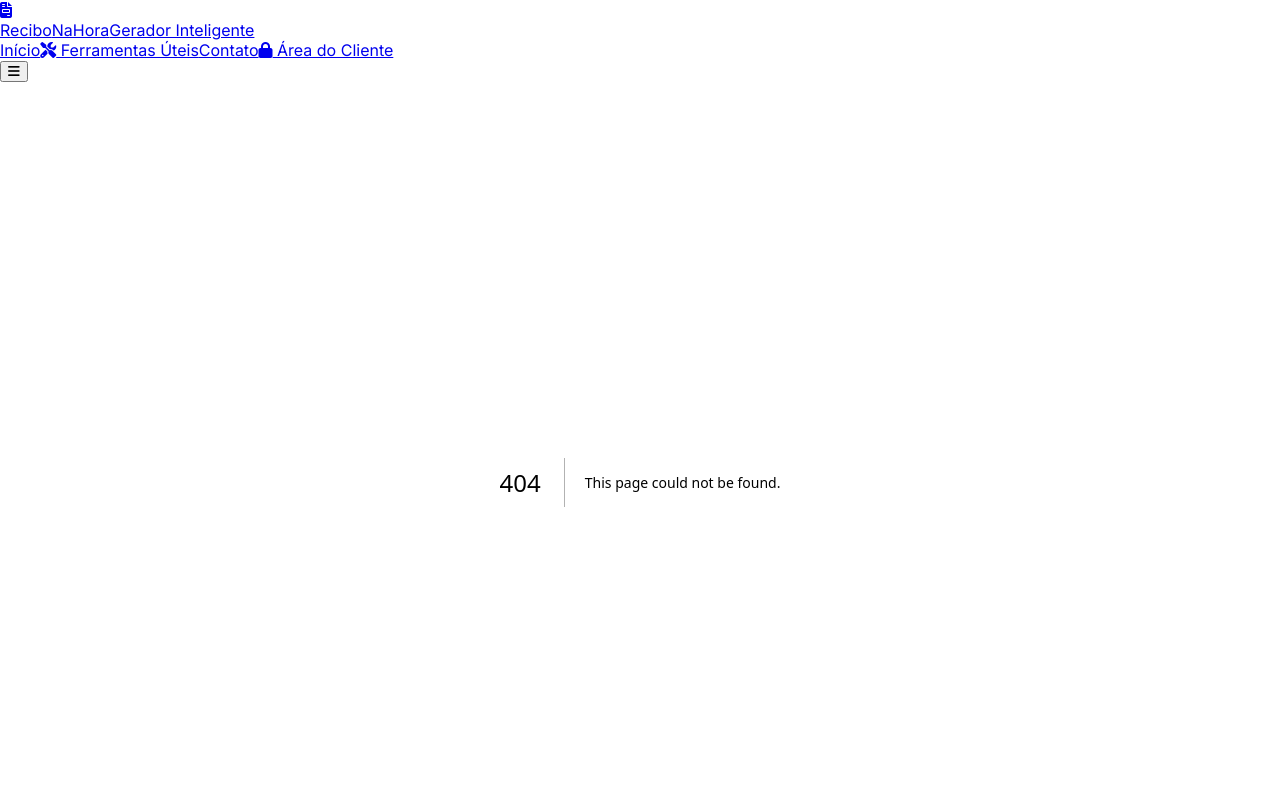
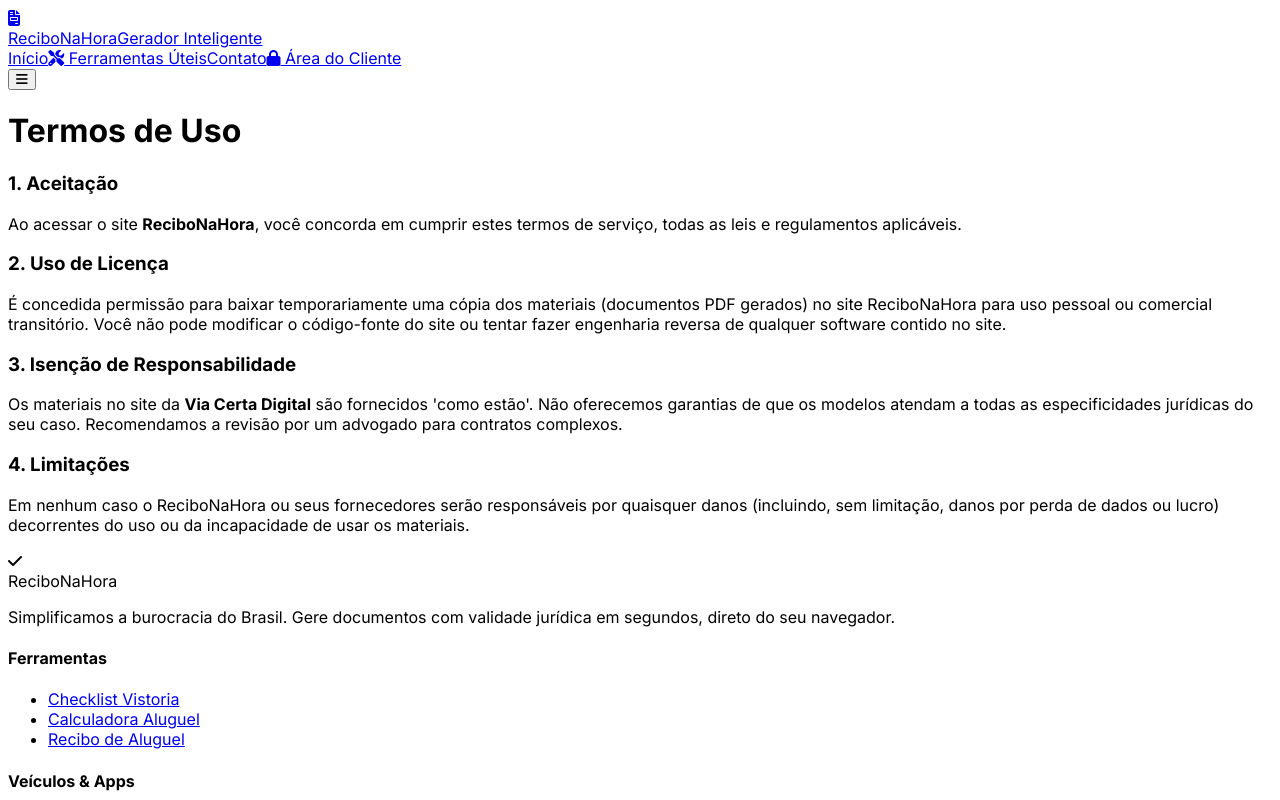
Before and after one commit to flaviomelo2213/recibo-na-hora, a Next.js app: page /termos-uso in a window 1280 px wide. Before the commit this address had no page. Shown: the top 800 px of the page. Built offline with nearby package versions, Linux system fonts and the light colour scheme.

Commit message:
Create TermosUso component for terms of service

```diff
--- /dev/null
+++ b/app/termos-uso/page.tsx
@@ -0,0 +1,20 @@
+export default function TermosUso() {
+  return (
+    <div className="max-w-4xl mx-auto py-16 px-4">
+      <h1 className="text-3xl font-bold mb-6">Termos de Uso</h1>
+      <div className="prose text-slate-600">
+        <h3 className="text-xl font-bold mt-6 mb-2">1. Aceitação</h3>
+        <p>Ao acessar o site <strong>ReciboNaHora</strong>, você concorda em cumprir estes termos de serviço, todas as leis e regulamentos aplicáveis.</p>
+
+        <h3 className="text-xl font-bold mt-6 mb-2">2. Uso de Licença</h3>
+        <p>É concedida permissão para baixar temporariamente uma cópia dos materiais (documentos PDF gerados) no site ReciboNaHora para uso pessoal ou comercial transitório. Você não pode modificar o código-fonte do site ou tentar fazer engenharia reversa de qualquer software contido no site.</p>
+
+        <h3 className="text-xl font-bold mt-6 mb-2">3. Isenção de Responsabilidade</h3>
+        <p>Os materiais no site da <strong>Via Certa Digital</strong> são fornecidos 'como estão'. Não oferecemos garantias de que os modelos atendam a todas as especificidades jurídicas do seu caso. Recomendamos a revisão por um advogado para contratos complexos.</p>
+
+        <h3 className="text-xl font-bold mt-6 mb-2">4. Limitações</h3>
+        <p>Em nenhum caso o ReciboNaHora ou seus fornecedores serão responsáveis por quaisquer danos (incluindo, sem limitação, danos por perda de dados ou lucro) decorrentes do uso ou da incapacidade de usar os materiais.</p>
+      </div>
+    </div>
+  );
+}
```
